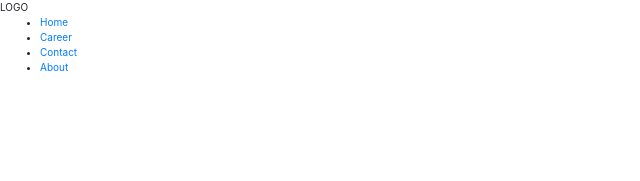
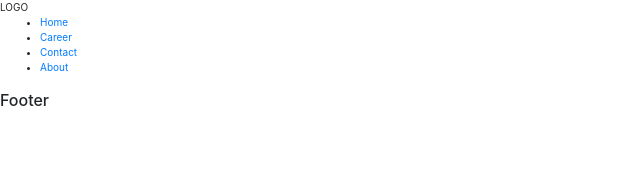
Before and after one commit to lekegitrepo/simple-react-web, a React (Create React App) app: page / in a window 1280 px wide. Shown: the top 181 px of the page, without its empty margins (0-640 px from the left). Built offline with nearby package versions, Linux system fonts and the light colour scheme.

Commit message:
create footer component

```diff
--- a/src/App.js
+++ b/src/App.js
@@ -1,12 +1,14 @@
 import React from 'react';
-import Header from './components/headerComponent/header'
-import './assets/css/default.min.css'
+import Header from './components/headerComponent/header';
+import Footer from './components/footerComponent/footer';
+import './assets/css/default.min.css';
 
 class App extends React.Component {
   render () {
     return (
       <div className= 'App'>
         <Header />
+        <Footer />
       </div>
     )
   }
--- /dev/null
+++ b/src/components/footerComponent/footer.js
@@ -0,0 +1,13 @@
+import React from 'react';
+
+class Footer extends React.Component {
+  render () {
+    return (
+      <footer>
+        <h6> Footer </h6>
+      </footer>
+    )
+  }
+}
+
+export default Footer;
```
